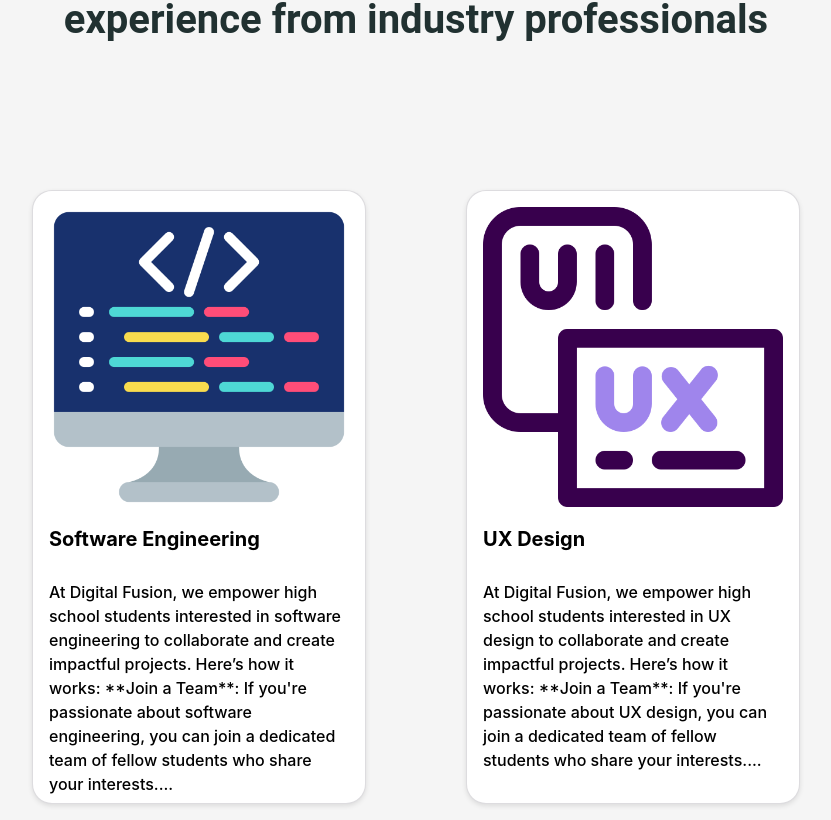
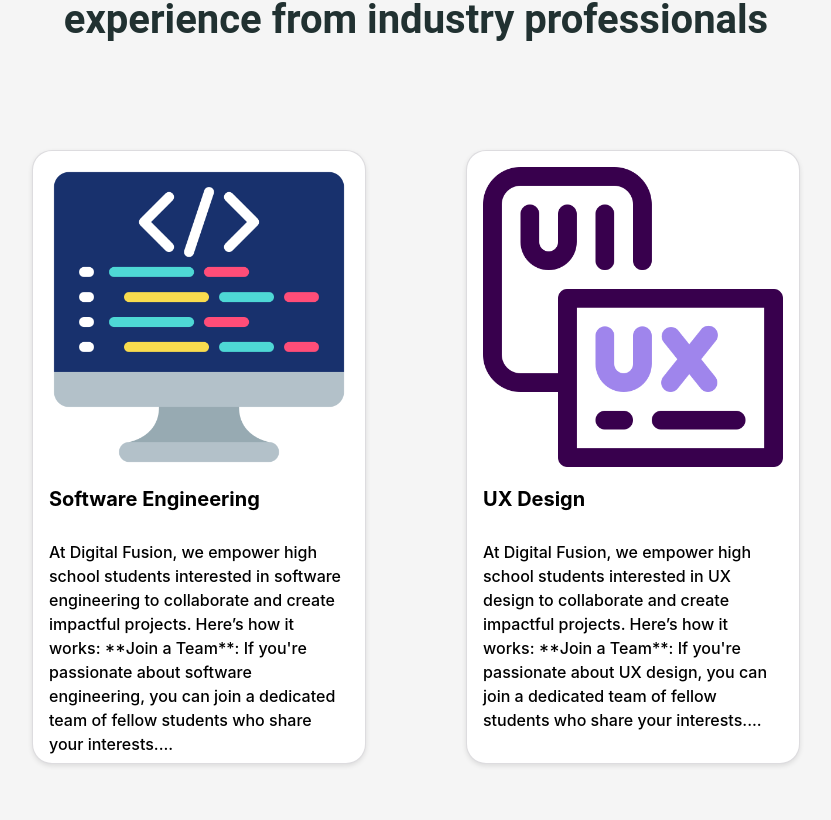
Before and after one commit to ImaniW96/se_final_project_frontend, a React (Vite) app in the folder Digital_Fusion/: page / in a window 1280 px wide. Shown: the part 720-1540 px from the top of the page, without its empty margins (224-1055 px from the left). Built offline with nearby package versions, Linux system fonts and the light colour scheme.

Commit message:
Removing Card margins

```diff
--- a/Digital_Fusion/src/components/Card/Card.css
+++ b/Digital_Fusion/src/components/Card/Card.css
@@ -2,8 +2,8 @@
   display: flex;
   flex-wrap: wrap;
   justify-content: center;
-  padding: 20px;
-  margin: 20px;
+  /* padding: 20px; */
+  /* margin: 20px; */
   gap: 100px;
 }
 
```
